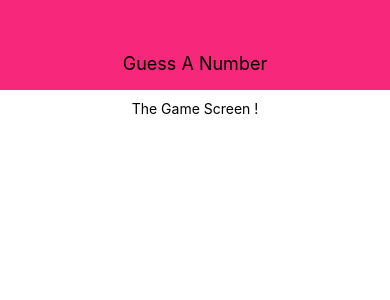
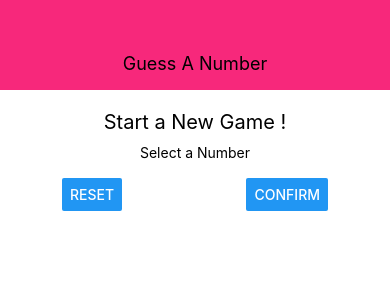
Before and after one commit to soha-dh/RN-CG-4, a React Native app: screen / in a window 390 px wide. Shown: the top 300 px of the page. Built offline with nearby package versions, Linux system fonts and the light colour scheme.

Commit message:
04-05--> add some button and style

```diff
--- a/screens/StartGameScreen.js
+++ b/screens/StartGameScreen.js
@@ -1,10 +1,19 @@
 import React from "react";
-import { View, Text, StyleSheet, } from 'react-native';
+import { View, Text, StyleSheet, TextInput, Button } from 'react-native';
 
 const StartGamaScreen = props => {
     return (
         <View style={styles.screenStyle}>
-            <Text>The Game Screen !</Text>
+            <Text style={styles.title}>Start a New Game !</Text>
+            <View style={styles.inputContainer}>
+                <Text>Select a Number</Text>
+                <TextInput />
+                <View style={styles.buttonContainer}>
+                    <Button title="Reset" onPress={() => { }} />
+                    <Button title="Confirm" onPress={() => { }} />
+                </View>
+
+            </View>
         </View>
     );
 };
@@ -14,7 +23,26 @@ const styles = StyleSheet.create({
         flex: 1,
         padding: 10,
         alignItems: 'center'
+    },
+    title: {
+        fontSize: 20,
+        marginVertical: 10,
+
+
+    },
+    inputContainer: {
+        width: 300,
+        maxWidth: '80%',
+        alignItems: 'center',
+    },
+    buttonContainer: {
+        flexDirection: "row",
+        width: '100%',
+        justifyContent: 'space-between',
+        paddingHorizontal: 15
+
     }
+
 });
 
 export default StartGamaScreen;
```
